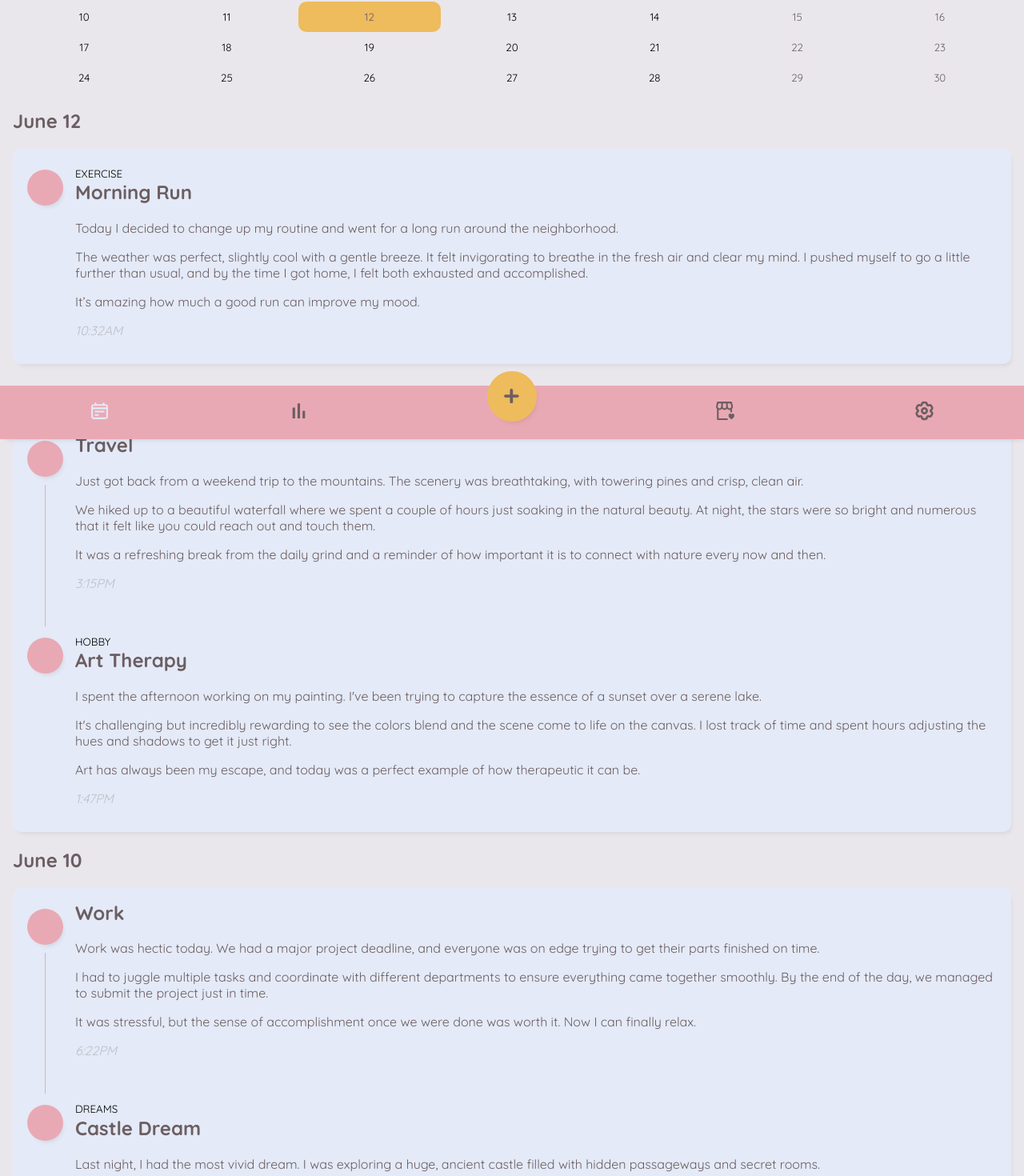
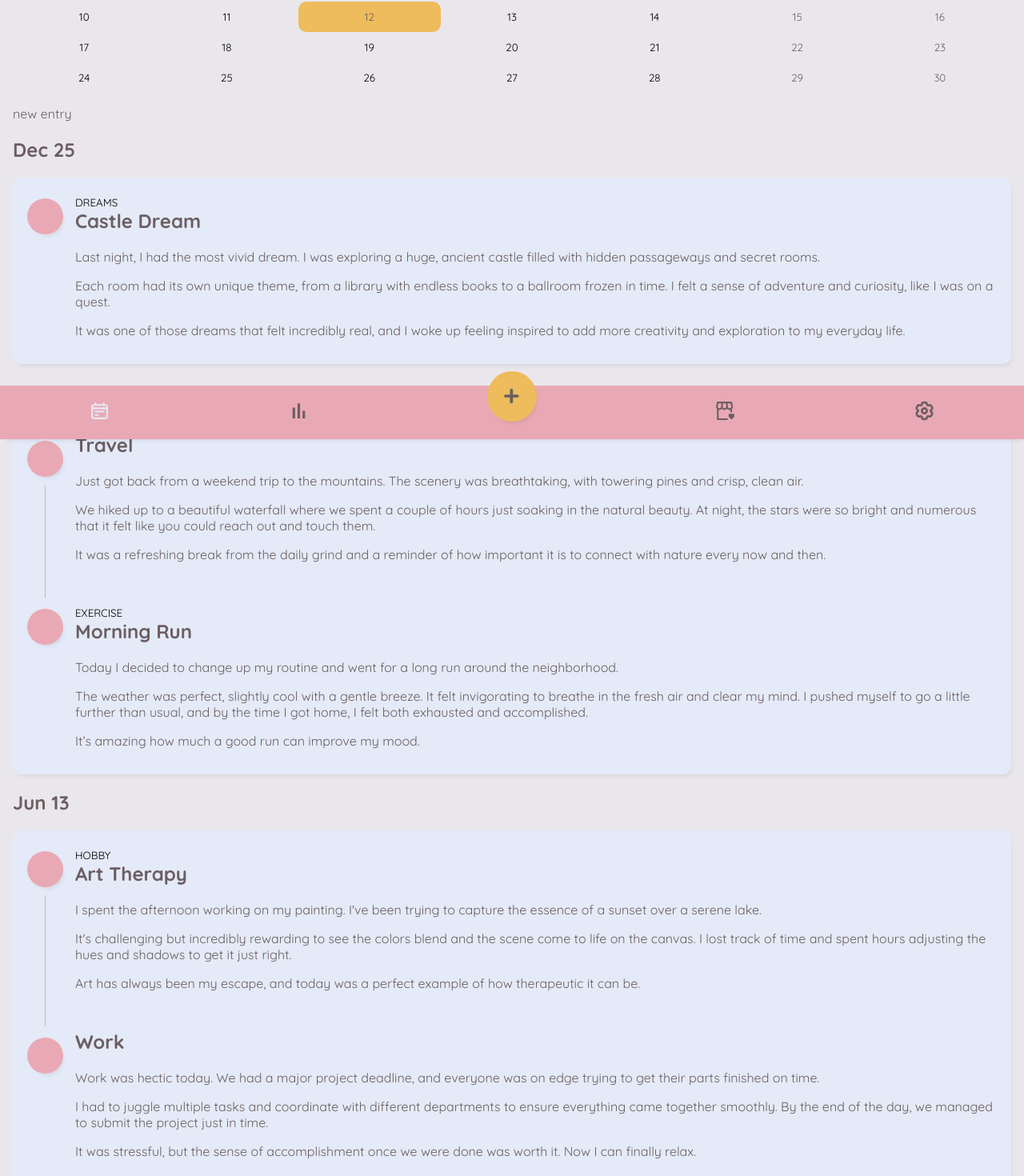
Before and after one commit to lhonert/lhonert.github.io, a React (Create React App) app: page / in a window 1280 px wide. Shown: the part 251-1721 px from the top of the page at 80% size. Built offline with nearby package versions, Linux system fonts and the light colour scheme.

Commit message:
time sorting

```diff
--- a/package.json
+++ b/package.json
@@ -7,9 +7,11 @@
     "@testing-library/jest-dom": "^5.17.0",
     "@testing-library/react": "^13.4.0",
     "@testing-library/user-event": "^13.5.0",
+    "moment": "^2.30.1",
     "react": "^18.3.1",
     "react-calendar": "^5.0.0",
     "react-dom": "^18.3.1",
+    "react-moment": "^1.1.3",
     "react-router": "^6.23.1",
     "react-router-dom": "^6.23.1",
     "react-scripts": "5.0.1",
--- a/src/context/journalContext.js
+++ b/src/context/journalContext.js
@@ -11,8 +11,7 @@ const data = [
       "The weather was perfect, slightly cool with a gentle breeze. It felt invigorating to breathe in the fresh air and clear my mind. I pushed myself to go a little further than usual, and by the time I got home, I felt both exhausted and accomplished.",
       "It’s amazing how much a good run can improve my mood."
     ],
-    'date': 'June 12',
-    'time': '10:32AM'
+    'date': '2024-12-12T01:59:00.000Z'
   },
   {
     'title': '',
@@ -22,8 +21,7 @@ const data = [
       "We hiked up to a beautiful waterfall where we spent a couple of hours just soaking in the natural beauty. At night, the stars were so bright and numerous that it felt like you could reach out and touch them.",
       "It was a refreshing break from the daily grind and a reminder of how important it is to connect with nature every now and then."
     ],
-    'date': 'June 11',
-    'time': '3:15PM'
+    'date': '2024-12-12T02:59:00.000Z'
   },
   {
     'title': 'Art Therapy',
@@ -33,8 +31,7 @@ const data = [
       "It's challenging but incredibly rewarding to see the colors blend and the scene come to life on the canvas. I lost track of time and spent hours adjusting the hues and shadows to get it just right.",
       "Art has always been my escape, and today was a perfect example of how therapeutic it can be."
     ],
-    'date': 'June 11',
-    'time': '1:47PM'
+    'date': '2024-06-13T15:59:00.000Z'
   },
   {
     'title': '',
@@ -44,8 +41,7 @@ const data = [
       "I had to juggle multiple tasks and coordinate with different departments to ensure everything came together smoothly. By the end of the day, we managed to submit the project just in time.",
       "It was stressful, but the sense of accomplishment once we were done was worth it. Now I can finally relax."
     ],
-    'date': 'June 10',
-    'time': '6:22PM'
+    'date': '2024-06-13T15:59:00.000Z'
   },
   {
     'title': 'Castle Dream',
@@ -55,18 +51,29 @@ const data = [
       "Each room had its own unique theme, from a library with endless books to a ballroom frozen in time. I felt a sense of adventure and curiosity, like I was on a quest.",
       "It was one of those dreams that felt incredibly real, and I woke up feeling inspired to add more creativity and exploration to my everyday life."
     ],
-    'date': 'June 10',
-    'time': '7:05AM'
+    'date': '2024-12-25T02:59:00.000Z'
   }
 ];
+
+const sorted = data.sort(function(a, b){
+  return -a.date.localeCompare(b.date)
+})
 
 export const useJournal = () => useContext(JournalContext);
 
 export const JournalProvider = ({ children }) => {
-  const [journalEntries, setJournalEntries] = useState(data);
+  const [journalEntries, setJournalEntries] = useState(sorted);
 
   const addJournalEntry = (newEntry) => {
-    setJournalEntries((prevEntries) => [...prevEntries, newEntry]);
+    setJournalEntries((prevEntries) => {
+
+      const newData = [...prevEntries, newEntry];
+
+      return newData.sort(function(a, b){
+        return -a.date.localeCompare(b.date)
+      })
+
+    });
   };
 
   return (
--- a/src/pages/calendar.jsx
+++ b/src/pages/calendar.jsx
@@ -2,14 +2,16 @@ import Calendar from "react-calendar"
 import Entry from "../components/entry"
 import { useTheme } from "../context/themeContext";
 import { useJournal } from "../context/journalContext";
+import Moment from "react-moment";
+import moment from "moment";
 
 const CalendarPage = () => {
 
     const { outline } = useTheme(),
-        { journalEntries } = useJournal();
+        { journalEntries, addJournalEntry } = useJournal();
 
     const group = journalEntries.reduce((group, entry) => {
-        const { date } = entry;
+        const date = moment(entry.date).format('MMM DD');
         if (!group[date]) {
             group[date] = [];
         }
@@ -17,13 +19,27 @@ const CalendarPage = () => {
         return group;
     }, {});
 
+    const newEntry = {
+        'title': 'Test',
+        'subtitle': 'Omoide Trigger 5th Anniversary',
+        'notes': [
+            "Last night, I had the most vivid dream. I was exploring a huge, ancient castle filled with hidden passageways and secret rooms."
+        ],
+        'date': '2024-12-25T11:00:00.000Z'
+    }
+
     return (
         <>
             <Calendar />
 
-
+            <p onClick={() => addJournalEntry(newEntry)}>new entry</p>
 
             {Object.entries(group).map(item => {
+
+                console.log(moment(item[0]).format('MMM DD'))
+                console.log(moment(item[0]).format('hh:mm A'))
+
+                // const date = moment(item[0]).format('MMM DD')
 
                 return (
                     <>
```
Also changed, not shown: 1 other file (tests, documents, lock files or other folders).
